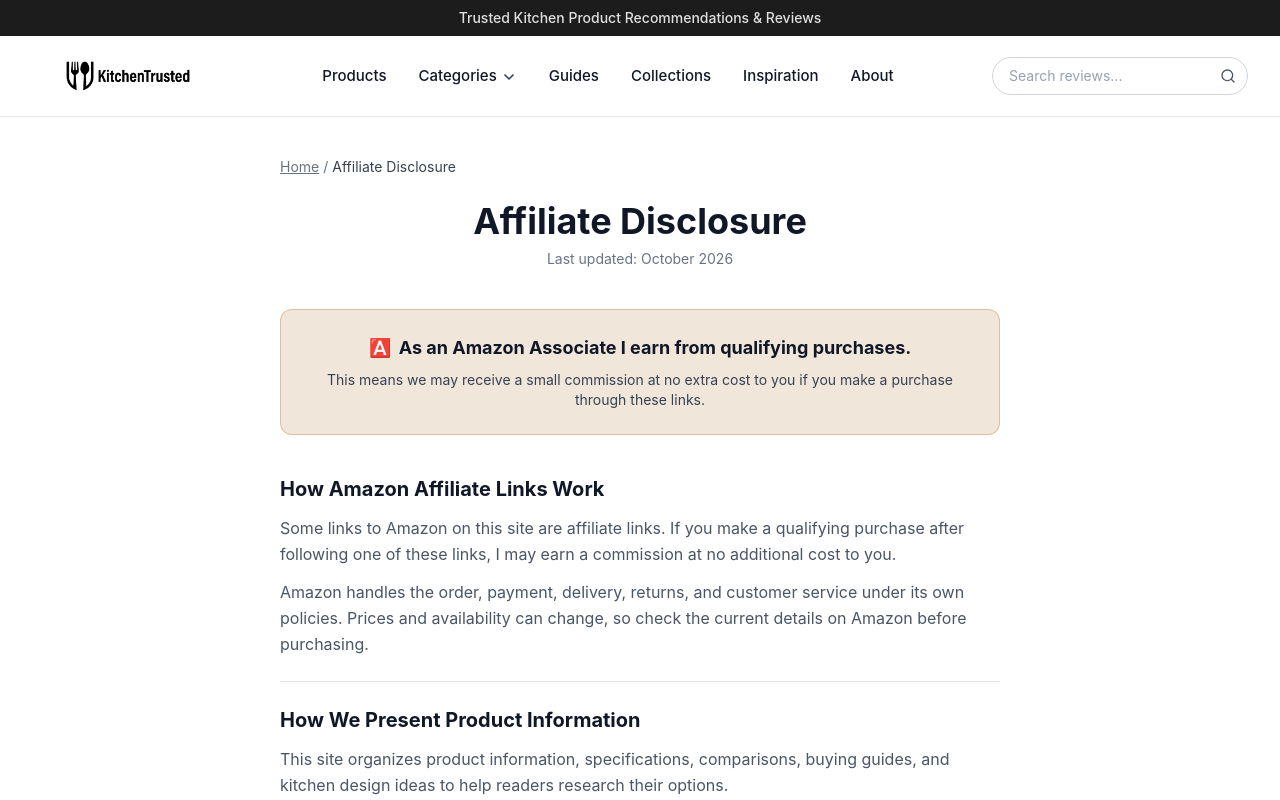
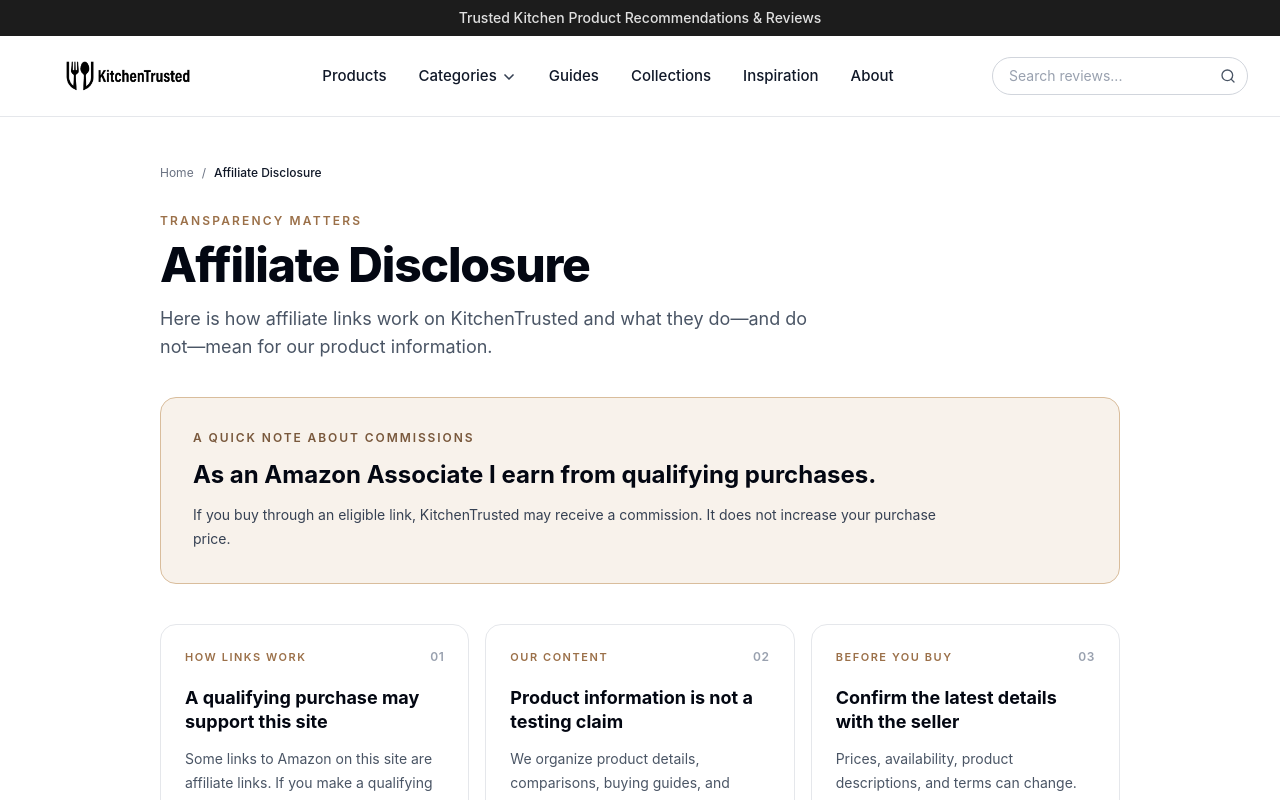
Before and after one commit to abdelilahlairabi/kitchen-reviews, a React (Vite) app: page /affiliate-disclosure in a window 1280 px wide. Shown: the top 800 px of the page. Built offline with nearby package versions, Linux system fonts and the light colour scheme.

Commit message:
Refresh affiliate disclosure page design

```diff
--- a/src/components/Disclosure/DisclosureBanner.jsx
+++ b/src/components/Disclosure/DisclosureBanner.jsx
@@ -1,14 +1,15 @@
 export default function DisclosureBanner() {
   return (
-    <div className="bg-[#C89B6C]/25 border border-[#C89B6C]/50 rounded-xl p-6 text-center mb-10">
-      <p className="font-bold text-gray-900 text-base md:text-lg flex items-center justify-center gap-2">
-        <span role="img" aria-label="amazon">🅰️</span>
+    <section aria-label="Amazon Associate disclosure" className="mb-10 rounded-2xl border border-[#d9bd9c] bg-[#f8f2eb] p-6 sm:p-8">
+      <p className="mb-3 text-xs font-semibold uppercase tracking-[0.16em] text-[#79583c]">
+        A quick note about commissions
+      </p>
+      <p className="text-xl font-bold leading-snug text-gray-950 sm:text-2xl">
         As an Amazon Associate I earn from qualifying purchases.
       </p>
-      <p className="text-gray-700 text-sm mt-2 max-w-2xl mx-auto">
-        This means we may receive a small commission at no extra cost to you
-        if you make a purchase through these links.
+      <p className="mt-3 max-w-3xl text-sm leading-6 text-gray-700">
+        If you buy through an eligible link, KitchenTrusted may receive a commission. It does not increase your purchase price.
       </p>
-    </div>
+    </section>
   );
 }
--- a/src/components/Disclosure/DisclosureBreadcrumb.jsx
+++ b/src/components/Disclosure/DisclosureBreadcrumb.jsx
@@ -1,9 +1,11 @@
+import { Link } from "react-router-dom";
+
 export default function DisclosureBreadcrumb() {
   return (
-    <div className="text-sm text-gray-500 mb-6">
-      <a href="/" className="underline hover:text-gray-700">Home</a>
-      <span className="mx-1">/</span>
-      <span className="text-gray-700">Affiliate Disclosure</span>
-    </div>
+    <nav aria-label="Breadcrumb" className="mb-8 text-xs text-gray-500">
+      <Link to="/" className="transition-colors hover:text-gray-950">Home</Link>
+      <span className="mx-2">/</span>
+      <span className="font-medium text-gray-900">Affiliate Disclosure</span>
+    </nav>
   );
 }
--- a/src/components/Disclosure/DisclosureContent.jsx
+++ b/src/components/Disclosure/DisclosureContent.jsx
@@ -1,44 +1,53 @@
 const sections = [
   {
-    title: "How Amazon Affiliate Links Work",
+    number: "01",
+    eyebrow: "How links work",
+    title: "A qualifying purchase may support this site",
     paragraphs: [
-      "Some links to Amazon on this site are affiliate links. If you make a qualifying purchase after following one of these links, I may earn a commission at no additional cost to you.",
-      "Amazon handles the order, payment, delivery, returns, and customer service under its own policies. Prices and availability can change, so check the current details on Amazon before purchasing.",
+      "Some links to Amazon on this site are affiliate links. If you make a qualifying purchase after following one, we may earn a commission at no additional cost to you.",
+      "Amazon handles orders, payment, delivery, returns, and customer service under its own policies.",
     ],
   },
   {
-    title: "How We Present Product Information",
+    number: "02",
+    eyebrow: "Our content",
+    title: "Product information is not a testing claim",
     paragraphs: [
-      "This site organizes product information, specifications, comparisons, buying guides, and kitchen design ideas to help readers research their options.",
-      "Unless a page explicitly says otherwise, we do not claim to have purchased or hands-on tested a product. Check important specifications, compatibility, safety details, and current claims with the manufacturer or retailer.",
+      "We organize product details, comparisons, buying guides, and kitchen ideas to help you research your options. Unless a page explicitly says otherwise, we do not claim to have purchased or hands-on tested a product.",
+      "An affiliate link is not an endorsement by Amazon, and it does not mean we personally use or tested the product.",
     ],
   },
   {
-    title: "What an Affiliate Link Means",
+    number: "03",
+    eyebrow: "Before you buy",
+    title: "Confirm the latest details with the seller",
     paragraphs: [
-      "An affiliate link identifies a link through which a commission may be earned. It is not a claim that we tested or personally used the product.",
-      "Amazon's product page is the source to confirm current price, availability, product description, and purchase terms.",
+      "Prices, availability, product descriptions, and terms can change. Review the current listing and confirm important specifications, compatibility, and safety information with the manufacturer or retailer before purchasing.",
     ],
   },
 ];
 
 export default function DisclosureContent() {
   return (
-    <div>
+    <div className="grid gap-4 md:grid-cols-3">
       {sections.map((section) => (
-        <div
+        <section
           key={section.title}
-          className="border-b border-gray-200 pb-6 mb-6 last:border-b-0"
+          className="rounded-2xl border border-gray-200 bg-white p-5 sm:p-6"
         >
-          <h2 className="text-xl font-bold text-gray-900 mb-3">
+          <div className="mb-5 flex items-center justify-between gap-3">
+            <p className="text-[11px] font-semibold uppercase tracking-[0.14em] text-[#9b7049]">{section.eyebrow}</p>
+            <span className="text-xs font-semibold tracking-wider text-gray-400">{section.number}</span>
+          </div>
+          <h2 className="mb-3 text-lg font-bold leading-snug text-gray-950">
             {section.title}
           </h2>
-          <div className="text-gray-600 leading-relaxed space-y-3">
+          <div className="space-y-3 text-sm leading-6 text-gray-600">
             {section.paragraphs.map((p, i) => (
               <p key={i}>{p}</p>
             ))}
           </div>
-        </div>
+        </section>
       ))}
     </div>
   );
--- a/src/pages/Disclosure.jsx
+++ b/src/pages/Disclosure.jsx
@@ -1,20 +1,28 @@
 import DisclosureBreadcrumb from "../components/Disclosure/DisclosureBreadcrumb";
 import DisclosureBanner from "../components/Disclosure/DisclosureBanner";
 import DisclosureContent from "../components/Disclosure/DisclosureContent";
+import PageMeta from "../components/PageMeta";
 
 export default function Disclosure() {
   return (
-    <main className="max-w-3xl mx-auto px-6 py-10">
+    <main className="mx-auto w-full max-w-5xl px-4 py-8 sm:px-6 sm:py-12 lg:px-8">
+      <PageMeta
+        title="Affiliate Disclosure | KitchenTrusted"
+        description="Learn how affiliate links support KitchenTrusted, what they mean for product recommendations, and where to verify current product details."
+      />
       <DisclosureBreadcrumb />
 
-      <div className="text-center mb-10">
-        <h1 className="text-3xl md:text-4xl font-bold text-gray-900">
+      <header className="mb-9 max-w-3xl">
+        <p className="mb-3 text-xs font-semibold uppercase tracking-[0.18em] text-[#9b7049]">
+          Transparency matters
+        </p>
+        <h1 className="mb-4 text-4xl font-extrabold tracking-tight text-gray-950 sm:text-5xl">
           Affiliate Disclosure
         </h1>
-        <p className="text-gray-500 text-sm mt-2">
-          Last updated: October 2026
+        <p className="max-w-2xl text-base leading-7 text-gray-600 sm:text-lg">
+          Here is how affiliate links work on KitchenTrusted and what they do—and do not—mean for our product information.
         </p>
-      </div>
+      </header>
 
       <DisclosureBanner />
       <DisclosureContent />
```
